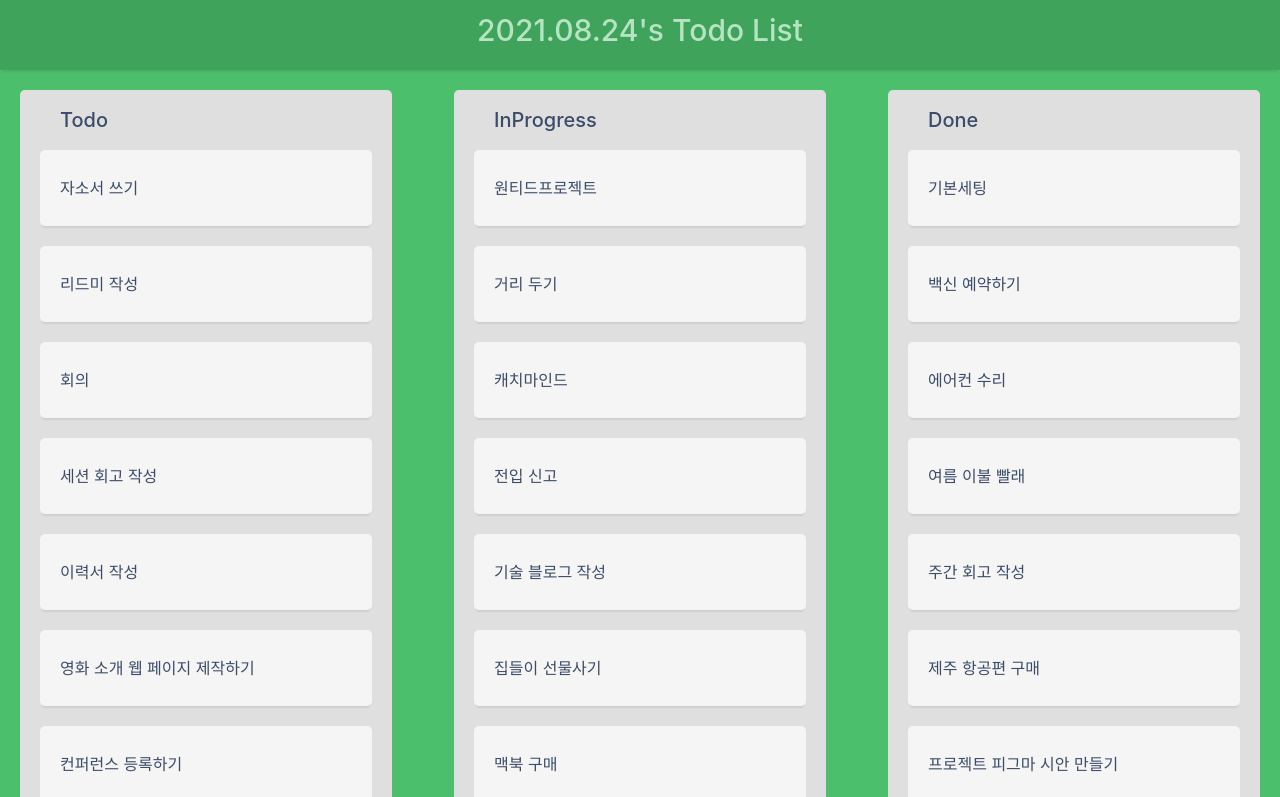
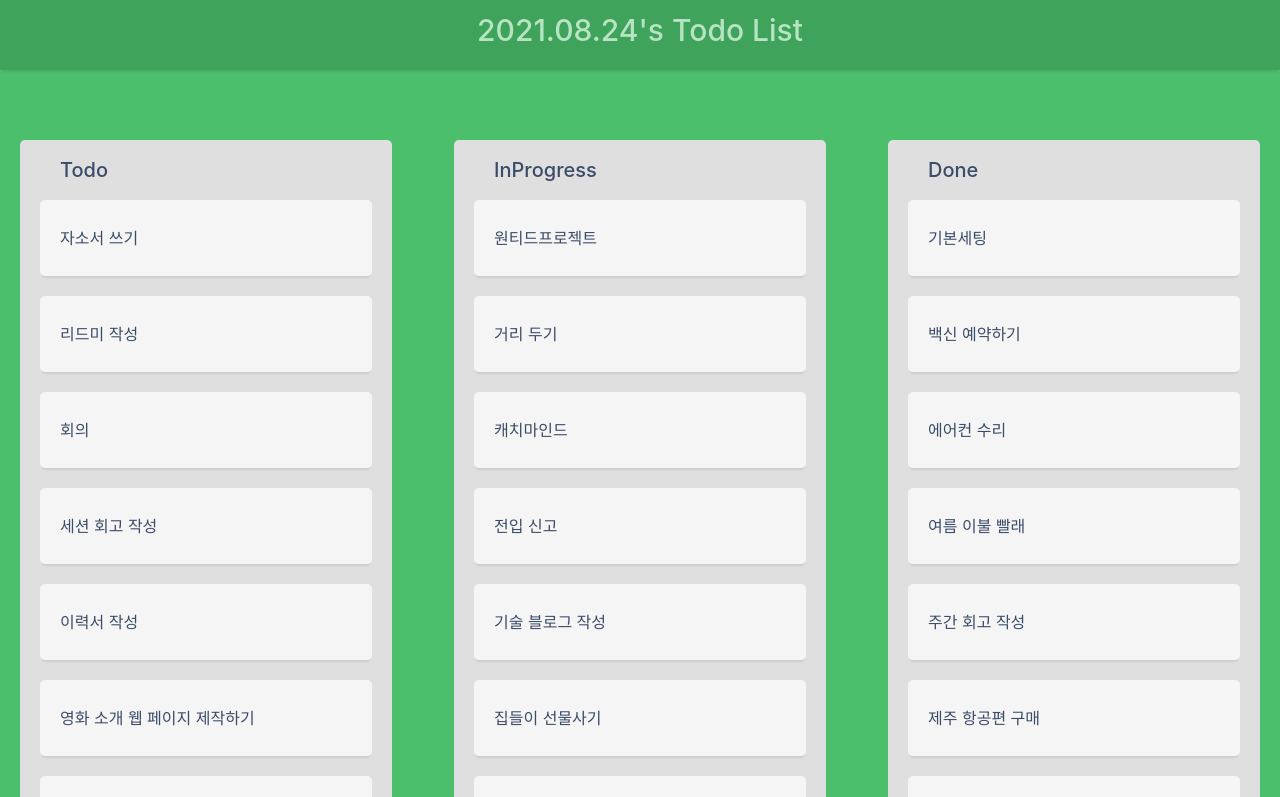
Before and after one commit to Derek-94/modo-todo-assignment, a React (Create React App) app: page / in a window 1280 px wide. Shown: the top 797 px of the page. Built offline with nearby package versions, Linux system fonts and the light colour scheme.

Commit message:
Style: GlobalStyles 위치 조정 및 CSS 수정 (#8)

```diff
--- a/src/components/Todo/Column.tsx
+++ b/src/components/Todo/Column.tsx
@@ -26,6 +26,7 @@ const ColumnContatiner = styled.div`
   box-sizing: border-box;
   min-width: 300px;
   width: 30%;
+  margin-top: 120px;
   padding: ${({ theme }) => theme.layout.padding};
   color: ${({ theme }) => theme.color.todoFont};
   border-radius: ${({ theme }) => theme.layout.radius};
--- a/src/components/Todo/TodoList.tsx
+++ b/src/components/Todo/TodoList.tsx
@@ -21,6 +21,5 @@ export default TodoList;
 const MainContainer = styled.main`
   display: flex;
   justify-content: space-between;
-  padding: 90px 20px 20px;
-  background-color: ${({ theme }) => theme.color.green};
+  padding: 20px 20px;
 `;
--- a/src/index.tsx
+++ b/src/index.tsx
@@ -7,8 +7,8 @@ import { theme } from 'styles/theme';
 
 ReactDOM.render(
   <React.StrictMode>
-    <GlobalStyles />
     <ThemeProvider theme={{ ...theme }}>
+      <GlobalStyles />
       <App />
     </ThemeProvider>
   </React.StrictMode>,
--- a/src/styles/GlobalStyles.ts
+++ b/src/styles/GlobalStyles.ts
@@ -1,7 +1,7 @@
 import { createGlobalStyle } from 'styled-components';
 import reset from 'styled-reset';
 
-const GlobalStyles = createGlobalStyle`
+const GlobalStyles = createGlobalStyle<{ theme: any }>`
   ${reset}
 
   * {
@@ -9,6 +9,7 @@ const GlobalStyles = createGlobalStyle`
   }
 
   body {
+    background-color: ${({ theme }) => theme.color.green};
     font-family: -apple-system, BlinkMacSystemFont, "Segoe UI", Roboto, "Helvetica Neue", Arial, "Noto Sans", sans-serif, "Apple Color Emoji", "Segoe UI Emoji", "Segoe UI Symbol", "Noto Color Emoji";
   }
 
--- a/src/styles/theme.ts
+++ b/src/styles/theme.ts
@@ -12,6 +12,7 @@ export const theme = {
     radius: '5px',
     padding: '20px',
     listPadding: '30px 20px',
+    badgePadding: '5px 10px',
     dropShadow: 'rgba(0, 0, 0, 0.08) 0 4px 2px -2px',
     gap: '20px',
     titleSize: '30px',
```
